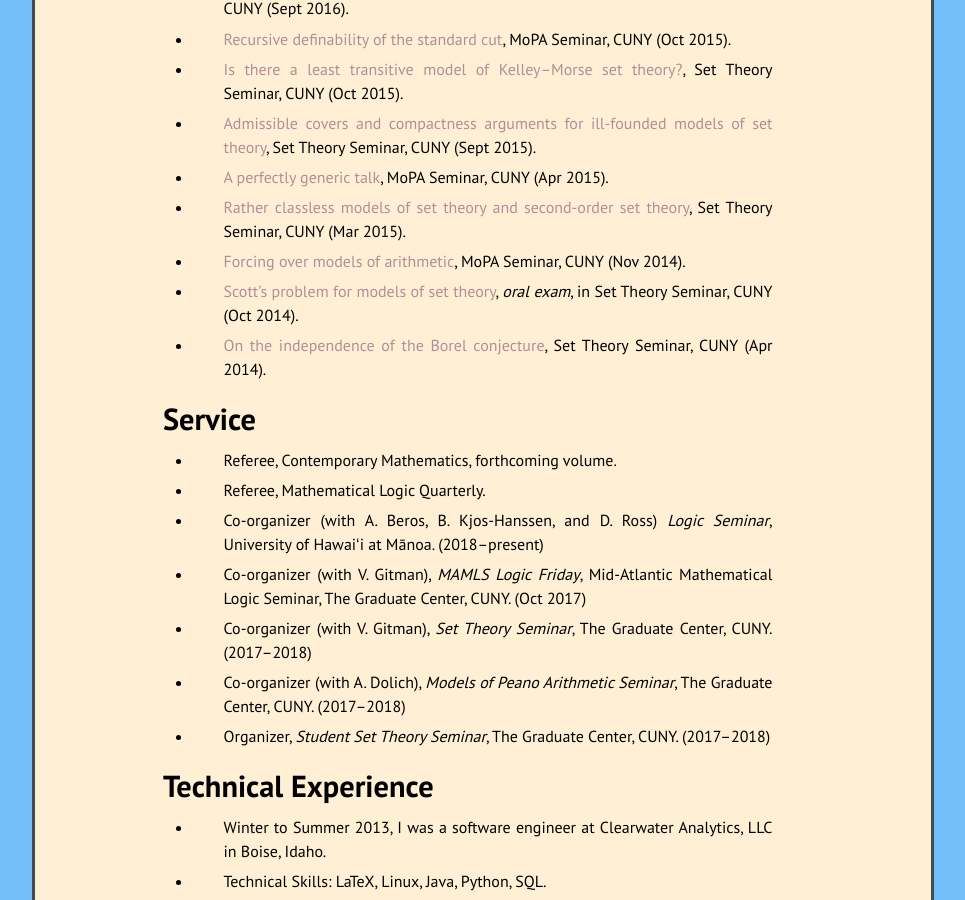
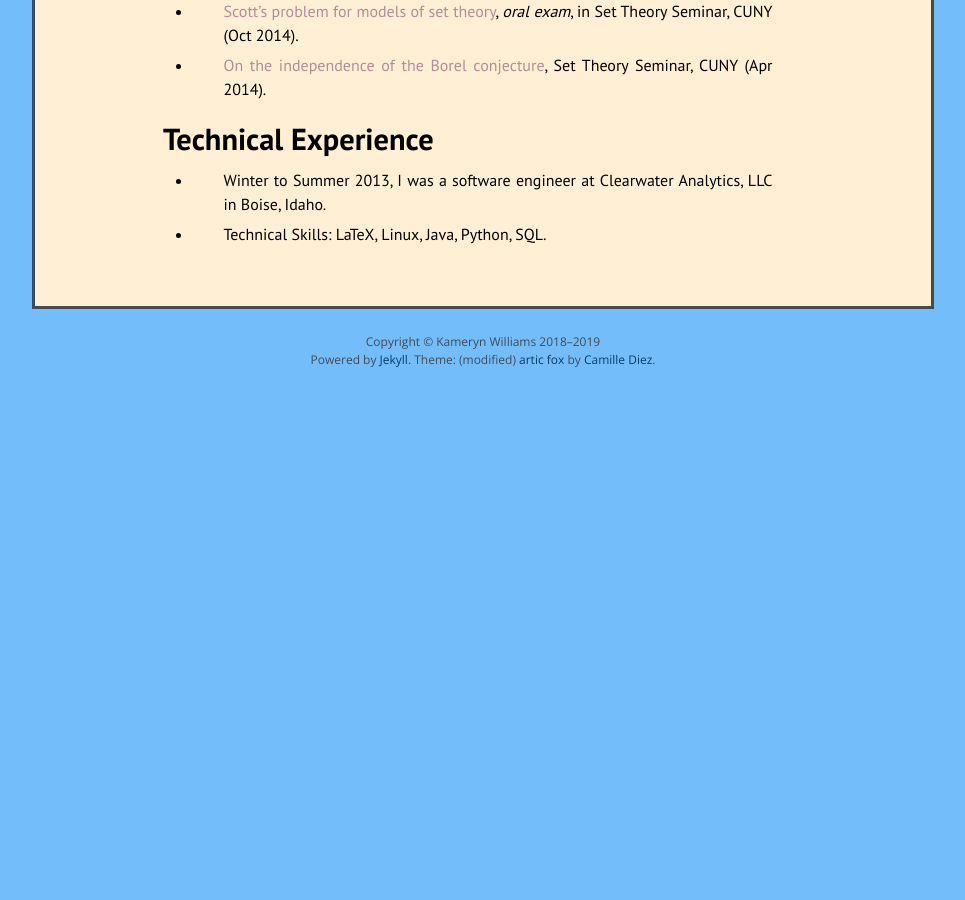
Before and after one commit to kamerynjw/kamerynjw.github.io, a Jekyll site: the page built from cv.md, in a window 1280 px wide and 900 px high, scrolled down 3467 px. Shown: the whole window, without its empty margins (157-1122 px from the left). Built offline with Jekyll 4.4.1, drawn with Linux system fonts in a browser that asks for light colours; nearby versions of some CDN libraries; after the commit the page ends 3872 px from its top, so only the background shows below that; some of the changed text lies outside the part shown.

Commit message:
streamlined html cv

```diff
--- a/cv.md
+++ b/cv.md
@@ -48,25 +48,6 @@
 
 * (2013–2017) Brooklyn College, CUNY. Graduate teaching fellow and lecturer. I was instructor of record for my classes, mainly calculus and precalculus. My final year at Brooklyn College I taught classes in their Brooklyn College Academy program, an early college program where high school juniors and seniors take college classes for credit.
 
-Classes taught:
-
-* Graduate-level set theory
-
-* Advanced undergraduate set theory
-
-* Undergraduate differential equations
-
-* Calculus IV (multivariable calculus)
-
-* Calculus II
-
-* Calculus I
-
-* Pre-calculus
-
-* Math for liberal arts majors
-
-
 Conference Talks
 ====
 
@@ -81,23 +62,6 @@
 * [{{ talk.title }}]({{ site.baseurl }}/research/talks/{{ talk.href }}), {{ talk.other }} ({{ talk.date }}).
 {% endfor %}
 
-Service
-====
-
-* Referee, Contemporary Mathematics, forthcoming volume.
-
-* Referee, Mathematical Logic Quarterly.
-
-* Co-organizer (with A. Beros, B. Kjos-Hanssen, and D. Ross) *Logic Seminar*, University of Hawaiʻi at Mānoa. (2018–present)
-
-* Co-organizer (with V. Gitman), *MAMLS Logic Friday*, Mid-Atlantic Mathematical Logic Seminar, The Graduate Center, CUNY. (Oct 2017)
-
-* Co-organizer (with V. Gitman), *Set Theory Seminar*, The Graduate Center, CUNY. (2017–2018)
-
-* Co-organizer (with A. Dolich), *Models of Peano Arithmetic Seminar*, The Graduate Center, CUNY. (2017–2018)
-
-* Organizer, *Student Set Theory Seminar*, The Graduate Center, CUNY. (2017–2018)
-
 Technical Experience
 ====
 
```
